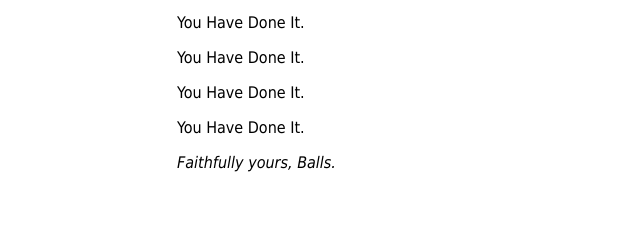
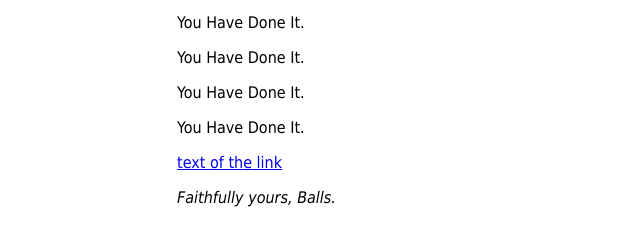
Before and after one commit to MY-Gokumo/testjenkins, a plain HTML site: page index.html in a window 1280 px wide. Shown: the part 103-348 px from the top of the page, without its empty margins (183-823 px from the left). Drawn offline with Linux system fonts and the light colour scheme.

Commit message:
Update index.html

```diff
--- a/index.html
+++ b/index.html
@@ -18,7 +18,7 @@ font-family: Tahoma, Verdana, Arial, sans-serif; }
 <p>You Have Done It.</p>
 <p>You Have Done It.</p>
 
-
+<a href="./index2.html"> text of the link </a>
 
 <p><em>Faithfully yours, Balls.</em></p>
 </body>
```
